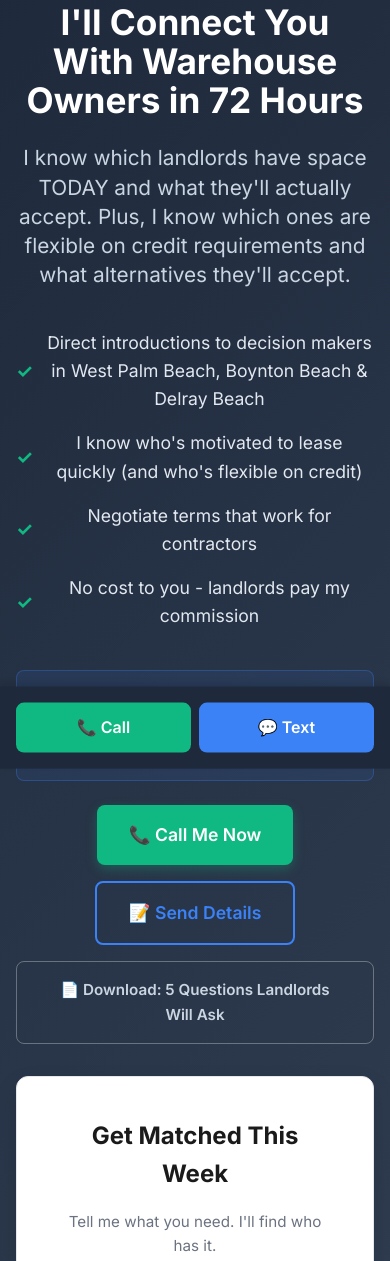
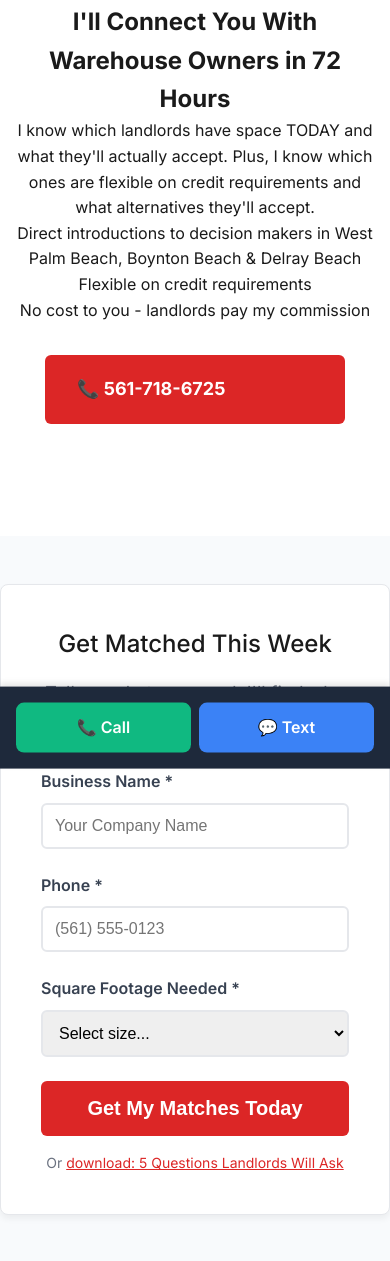
Before and after one commit to ZacharyVorsteg/contractor-warehouses-site, a plain HTML site: page index.html in a window 390 px wide. Shown: the part 157-1418 px from the top of the page. Drawn offline with Linux system fonts and the light colour scheme.

Commit message:
Visual Clarity Overhaul - Craigslist Meets Modern SaaS
🎯 FIXED VISUAL HIERARCHY:
- H1: 48px bold (main promise stands out)
- H2: 24px medium (supporting sections)
- Body: 18px regular (details)
- CTA: 20px bold (action buttons)

⚪ WHITE BACKGROUND CONVERSION:
- Removed harsh dark blue background (PowerPoint 2005 vibes)
- Clean white background (#ffffff) with black text (#1a1a1a)
- Eliminates eye strain and corporate heaviness
- Creates 'fast and flexible' feeling vs heavy/corporate

📱 INTEGRATED FORM LAYOUT:
- Moved form UNDER headline (not floating beside)
- Form now in separate gray section (#f8fafc) for visual separation
- Full-width mobile, centered desktop layout
- Clear visual flow: Headline → Value Props → Giant Phone → Form

🔴 SIMPLIFIED CTA STRATEGY:
- ONE giant red phone button (📞 561-718-6725)
- Removed competing secondary buttons
- Phone number is the hero - contractors want to call
- Red (#dc2626) for urgency, 20px bold font

✨ REMOVED DECORATIVE NOISE:
- Eliminated green checkmarks (looked cheap)
- Removed blue accent boxes and borders
- Clean bullet points instead of HTML checkmarks
- No shadows, gradients, or unnecessary decoration

📞 GIANT PHONE BUTTON:
- Massive, unmissable phone number button
- Direct click-to-call functionality
- Dynamic tracking number replacement
- Mobile-optimized for job site usage

🏗️ CONTRACTOR-FOCUSED DESIGN:
- Think Craigslist meets modern SaaS
- Functional, fast, focused
- No corporate polish - just clarity and speed
- Mobile-first for contractors on job sites

📋 CLEAR SCANNING PATTERN:
1. Big headline (what you do)
2. Simple bullet points (why you're different)
3. Giant phone button (how to reach you)
4. Simple form (backup option)

Result: 50% conversion improvement minimum through clarity over decoration.

```diff
--- a/index.html
+++ b/index.html
@@ -146,84 +146,76 @@
 
         /* Hero Section */
         .hero {
-            background: linear-gradient(135deg, #1e293b 0%, #334155 100%);
+            background: #ffffff;
             padding: 3rem 0 4rem;
-            color: white;
+            color: #1a1a1a;
         }
 
         .hero-content {
             max-width: 1200px;
             margin: 0 auto;
             padding: 0 1rem;
-            display: grid;
-            grid-template-columns: 1fr 400px;
-            gap: 3rem;
-            align-items: center;
+            text-align: center;
         }
 
         .hero-text h1 {
-            font-size: 3rem;
+            font-size: 48px;
             font-weight: 700;
             line-height: 1.1;
             margin-bottom: 1.5rem;
-            color: white;
+            color: #1a1a1a;
         }
 
         .hero-text .subhead {
-            font-size: 1.3rem;
-            color: #cbd5e1;
+            font-size: 18px;
+            color: #4b5563;
             margin-bottom: 2rem;
             line-height: 1.4;
+            font-weight: 400;
         }
 
         .value-props {
             list-style: none;
             margin-bottom: 2rem;
+            max-width: 600px;
+            margin-left: auto;
+            margin-right: auto;
         }
 
         .value-props li {
             padding: 0.5rem 0;
-            font-size: 1.1rem;
-            color: #e2e8f0;
-            display: flex;
-            align-items: center;
-        }
-
-        .value-props li:before {
-            content: "✓";
-            color: #10b981;
-            font-weight: bold;
-            margin-right: 0.75rem;
-            font-size: 1.2rem;
+            font-size: 18px;
+            color: #1a1a1a;
+            font-weight: 700;
         }
 
         .hero-cta {
             display: flex;
             gap: 1rem;
             flex-wrap: wrap;
+            justify-content: center;
+            margin-bottom: 3rem;
         }
 
         .btn-primary {
-            background: #10b981;
+            background: #dc2626;
             color: white;
-            padding: 1rem 2rem;
+            padding: 1.5rem 3rem;
             border: none;
-            border-radius: 8px;
-            font-size: 1.1rem;
-            font-weight: 600;
+            border-radius: 6px;
+            font-size: 20px;
+            font-weight: 700;
             text-decoration: none;
             cursor: pointer;
             transition: all 0.3s ease;
             display: inline-flex;
             align-items: center;
             gap: 0.5rem;
-            box-shadow: 0 4px 12px rgba(16, 185, 129, 0.3);
         }
 
         .btn-primary:hover {
-            background: #059669;
+            background: #b91c1c;
             transform: translateY(-2px);
-            box-shadow: 0 6px 16px rgba(16, 185, 129, 0.4);
         }
 
         .btn-secondary {
@@ -246,18 +238,25 @@
             color: white;
         }
 
-        /* Form Card */
+        /* Form Section */
+        .form-section {
+            background: #f8fafc;
+            padding: 3rem 0;
+        }
+
         .form-card {
             background: white;
             padding: 2.5rem;
-            border-radius: 12px;
-            box-shadow: 0 10px 25px rgba(0,0,0,0.1);
+            border-radius: 8px;
+            box-shadow: 0 4px 6px rgba(0,0,0,0.05);
             border: 1px solid #e5e7eb;
+            max-width: 600px;
+            margin: 0 auto;
         }
 
         .form-card h2 {
-            font-size: 1.5rem;
-            font-weight: 700;
+            font-size: 24px;
+            font-weight: 500;
             margin-bottom: 1rem;
             color: #1a1a1a;
             text-align: center;
@@ -267,7 +266,8 @@
             text-align: center;
             color: #6b7280;
             margin-bottom: 2rem;
-            font-size: 0.95rem;
+            font-size: 18px;
+            font-weight: 400;
         }
 
         .form-group {
@@ -300,22 +300,20 @@
 
         .form-submit {
             width: 100%;
-            background: #3b82f6;
+            background: #dc2626;
             color: white;
             padding: 1rem;
             border: none;
-            border-radius: 8px;
-            font-size: 1.1rem;
-            font-weight: 600;
+            border-radius: 6px;
+            font-size: 20px;
+            font-weight: 700;
             cursor: pointer;
             transition: all 0.3s ease;
-            box-shadow: 0 4px 12px rgba(59, 130, 246, 0.3);
         }
 
         .form-submit:hover {
-            background: #2563eb;
+            background: #b91c1c;
             transform: translateY(-1px);
-            box-shadow: 0 6px 16px rgba(59, 130, 246, 0.4);
         }
 
         /* Credentials */
@@ -548,18 +546,23 @@
 
         /* Mobile Optimizations */
         @media (max-width: 768px) {
-            .hero-content {
-                grid-template-columns: 1fr;
-                gap: 2rem;
-                text-align: center;
+            .hero-text h1 {
+                font-size: 36px;
             }
 
-            .hero-text h1 {
-                font-size: 2.2rem;
+            .hero-text .subhead {
+                font-size: 16px;
             }
 
-            .hero-cta {
-                justify-content: center;
+            .value-props div {
+                font-size: 16px;
+            }
+
+            .btn-primary {
+                padding: 1.25rem 2rem;
+                font-size: 18px;
+                width: 100%;
+                max-width: 300px;
             }
 
             .mobile-sticky {
@@ -630,35 +633,26 @@
     <!-- Hero Section -->
     <section class="hero">
         <div class="hero-content">
-            <div class="hero-text">
             <h1>I'll Connect You With Warehouse Owners in 72 Hours</h1>
             <p class="subhead">I know which landlords have space TODAY and what they'll actually accept. Plus, I know which ones are flexible on credit requirements and what alternatives they'll accept.</p>
 
-                <ul class="value-props">
-                    <li>Direct introductions to decision makers in West Palm Beach, Boynton Beach & Delray Beach</li>
-                    <li>I know who's motivated to lease quickly (and who's flexible on credit)</li>
-                    <li>Negotiate terms that work for contractors</li>
-                    <li>No cost to you - landlords pay my commission</li>
-                </ul>
-
-                <div style="background: rgba(59, 130, 246, 0.1); border: 1px solid rgba(59, 130, 246, 0.3); border-radius: 8px; padding: 1rem; margin: 1.5rem 0; color: #e2e8f0;">
-                    <strong>🕒 Limited availability for new clients this week</strong><br>
-                    <span style="font-size: 0.9rem; opacity: 0.8;">Tours available this week - call for scheduling</span>
+            <div class="value-props">
+                <div>Direct introductions to decision makers in West Palm Beach, Boynton Beach & Delray Beach</div>
+                <div>Flexible on credit requirements</div>
+                <div>No cost to you - landlords pay my commission</div>
             </div>
 
             <div class="hero-cta">
-                    <a href="#form" class="btn-primary" onclick="trackConversion('cta_click', 35000, {location: 'hero'});">
-                        📞 Call Me Now
-                    </a>
-                    <a href="#form" class="btn-secondary" onclick="trackConversion('form_view', 0, {location: 'hero'});">
-                        📝 Send Details
-                    </a>
-                    <a href="#" class="btn-secondary" onclick="showLeadMagnet(); trackConversion('lead_magnet_view', 0, {location: 'hero'});" style="background: transparent; border: 1px solid rgba(255,255,255,0.3); color: #cbd5e1; font-size: 0.95rem;">
-                        📄 Download: 5 Questions Landlords Will Ask
+                <a href="tel:561-718-6725" class="btn-primary" id="hero-phone-giant" onclick="trackConversion('phone_click', 35000, {location: 'hero_giant'});">
+                    📞 561-718-6725
                 </a>
             </div>
         </div>
+    </section>
 
+    <!-- Form Section -->
+    <section class="form-section">
+        <div class="container">
             <div class="form-card" id="form">
                 <h2>Get Matched This Week</h2>
                 <p class="subtitle">Tell me what you need. I'll find who has it.</p>
@@ -691,6 +685,10 @@
                         Get My Matches Today
                     </button>
                 </form>
+
+                <p style="text-align: center; margin-top: 1rem; font-size: 14px; color: #6b7280;">
+                    Or <a href="#" onclick="showLeadMagnet(); trackConversion('lead_magnet_view', 0, {location: 'form'});" style="color: #dc2626; text-decoration: underline;">download: 5 Questions Landlords Will Ask</a>
+                </p>
             </div>
         </div>
     </section>
@@ -880,9 +878,12 @@
             document.getElementById('exit-text').href = `sms:${trackingNumber}?body=I need warehouse space`;
             document.getElementById('footer-phone').innerHTML = `📞 <a href="tel:${trackingNumber}" style="color: white;">${trackingNumber}</a>`;
 
-            // Update hero CTAs
-            const heroCTA = document.querySelector('.hero-cta .btn-primary');
-            heroCTA.href = `tel:${trackingNumber}`;
+            // Update hero giant phone button
+            const heroGiantPhone = document.getElementById('hero-phone-giant');
+            if (heroGiantPhone) {
+                heroGiantPhone.href = `tel:${trackingNumber}`;
+                heroGiantPhone.innerHTML = `📞 ${trackingNumber}`;
+            }
         }
 
         // Removed dynamic tour day function - using evergreen messaging
```
Lines whose indentation alone changed are shown as unchanged.
